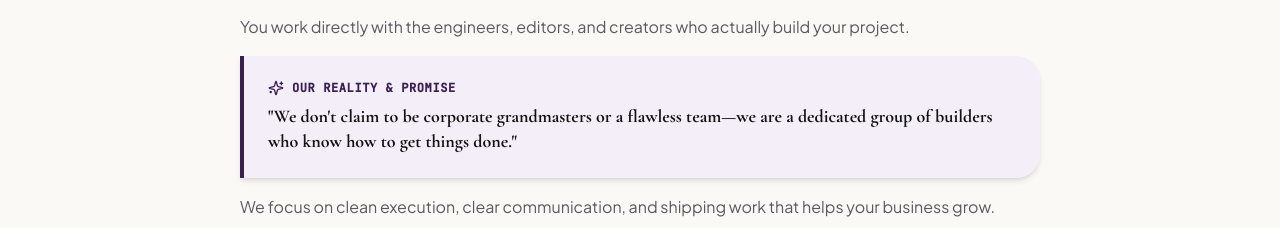
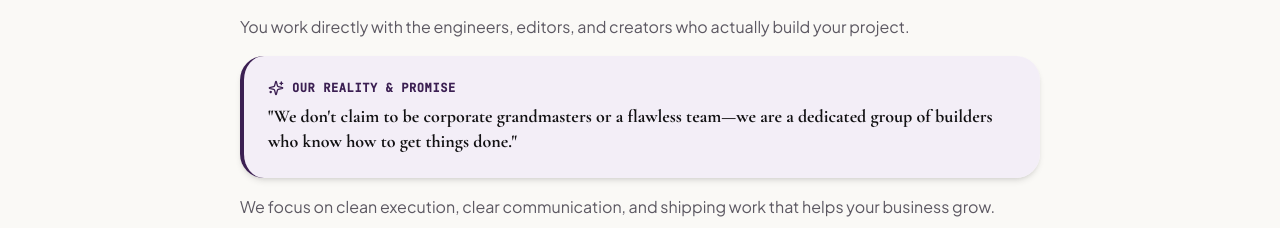
Before and after one commit to Krishna00s/Zenova, a React (Vite) app: page /work in a window 1280 px wide. Shown: the part 691-919 px from the top of the page. Built offline with nearby package versions, Linux system fonts and the light colour scheme.

Commit message:
style: apply full uniform rounded-2xl/rounded-3xl border radius to all corners of callout box

```diff
--- a/src/pages/WorkPage.tsx
+++ b/src/pages/WorkPage.tsx
@@ -106,7 +106,7 @@ export const WorkPage: React.FC = () => {
                 </p>
 
                 {/* PROMINENT HIGH-VISIBILITY CALLOUT BOX */}
-                <div className="my-4 p-5 sm:p-6 bg-warm-lavender/90 border-l-4 border-deep-violet rounded-r-2xl sm:rounded-r-3xl shadow-md space-y-2">
+                <div className="my-4 p-5 sm:p-6 bg-warm-lavender/90 border-l-4 border-deep-violet rounded-2xl sm:rounded-3xl shadow-md space-y-2">
                   <div className="flex items-center gap-2 text-deep-violet font-mono text-xs font-bold uppercase tracking-wider">
                     <Sparkles className="w-4 h-4 text-deep-violet" />
                     <span>OUR REALITY & PROMISE</span>
```
